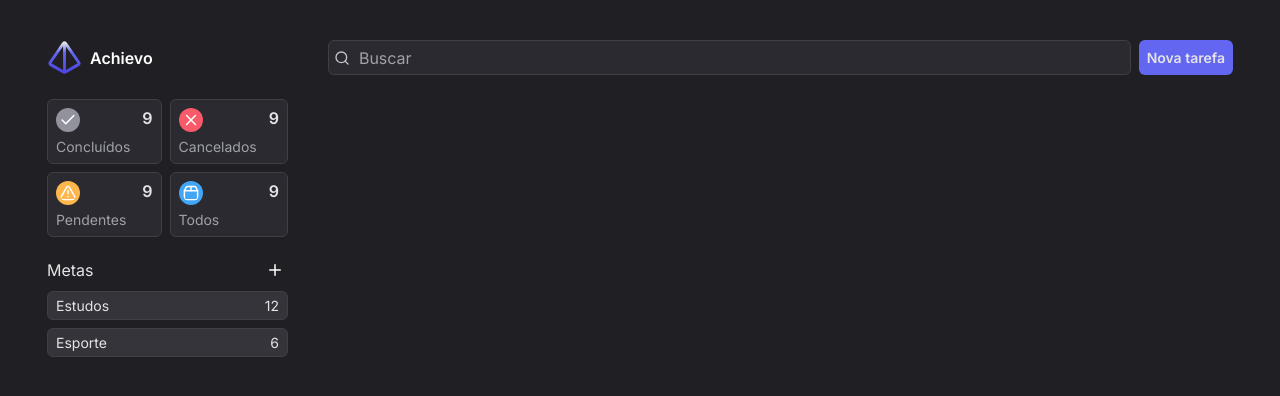
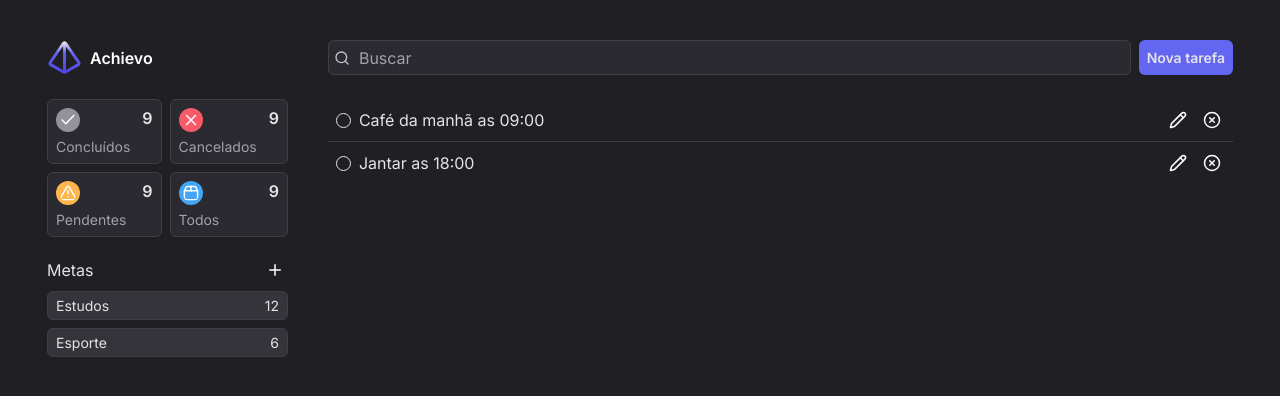
Before and after one commit to luisgustavoTbarbosa/achievo, a React (Vite) app: page / in a window 1280 px wide. Shown: the top 396 px of the page. Built offline with nearby package versions, Linux system fonts and the light colour scheme.

Commit message:
feat: tasks list component

```diff
--- a/src/App.tsx
+++ b/src/App.tsx
@@ -1,6 +1,7 @@
 import { FiltersList } from "./components/FiltersList";
 import { Logo } from "./components/Logo";
 import { TasksHeader } from "./components/TasksHeder";
+import { TasksList } from "./components/TasksList";
 import { GlobalStyles } from "./styles/global";
 
 export function App() {
@@ -14,6 +15,7 @@ export function App() {
         </div>
         <div>
           <TasksHeader />
+          <TasksList />
         </div>
       </div>
     </>
--- /dev/null
+++ b/src/components/TasksList/index.tsx
@@ -0,0 +1,37 @@
+import { CircleX, Pencil } from "lucide-react";
+import { TasksListContainer } from "./style";
+
+export function TasksList () {
+  return (
+    <TasksListContainer>
+      <li>
+        <div>
+          <input type="checkbox" />
+          <p>Café da manhã as 09:00</p>
+        </div>
+        <div>
+          <button>
+            <Pencil color="#FFFFFF" size={18} />
+          </button>
+          <button className="remove">
+            <CircleX color="#FFFFFF" size={18} />
+          </button>
+        </div>
+      </li>
+      <li>
+        <div>
+          <input type="checkbox" />
+          <p>Jantar as 18:00</p>
+        </div>
+        <div>
+          <button>
+            <Pencil color="#FFFFFF" size={18} />
+          </button>
+          <button className="remove">
+            <CircleX color="#FFFFFF" size={18} />
+          </button>
+        </div>
+      </li>
+    </TasksListContainer>
+  )
+}
--- /dev/null
+++ b/src/components/TasksList/style.ts
@@ -0,0 +1,58 @@
+import styled from "styled-components";
+
+export const TasksListContainer = styled.ul`
+  margin-top: 1.5rem;
+  list-style: none;
+
+  li {
+    display: flex;
+    justify-content: space-between;
+    padding: 0.5rem;
+    color: #E4E4E7;
+
+    div {
+      display: flex;
+      align-items: center;
+      gap: 0.5rem;
+    }
+
+    input[type="checkbox"] {
+      appearance: none;
+      display: flex;
+      align-items: center;
+      justify-content: center;
+      width: 15px;
+      height: 15px;
+      border: 1px solid #E4E4E7;
+      border-radius: 50%;
+      cursor: pointer;
+      box-shadow: unset;
+
+      &:checked {
+        background-color: #E4E4E7;
+      }
+    }
+
+    button {
+      display: flex;
+      padding: 0.25rem;
+      border-radius: 6px;
+      border: none;
+      background-color: transparent;
+      cursor: pointer;
+      transition: background .2s ease;
+
+      &:hover {
+        background-color: #6366F1;
+      }
+
+      &.remove:hover {
+        background-color: #EF4444;
+      }
+    }
+  }
+
+  li + li {
+    border-top: 1px solid #3F3F46;
+  }
+`
```
